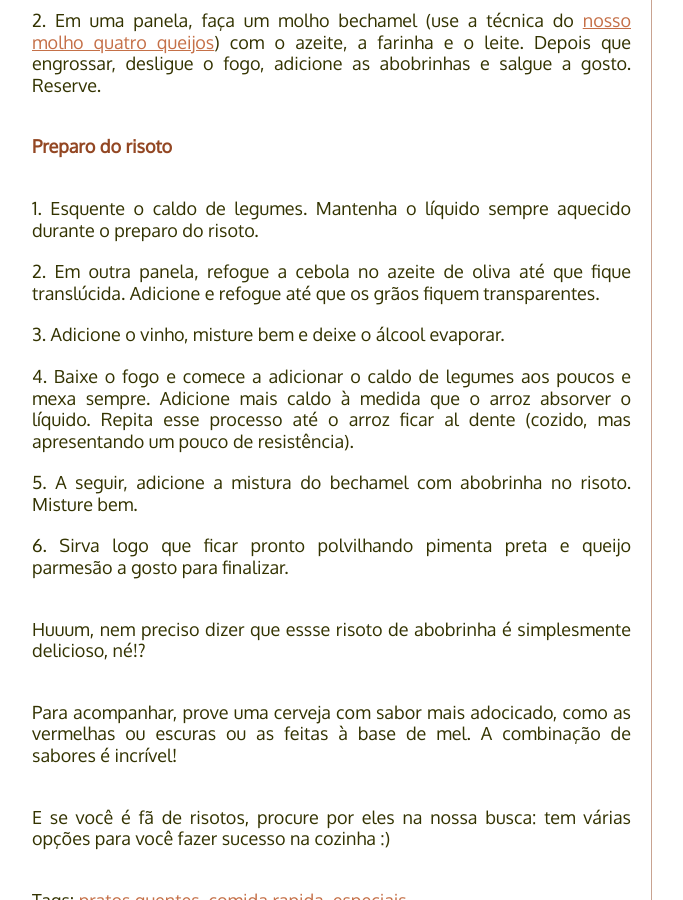
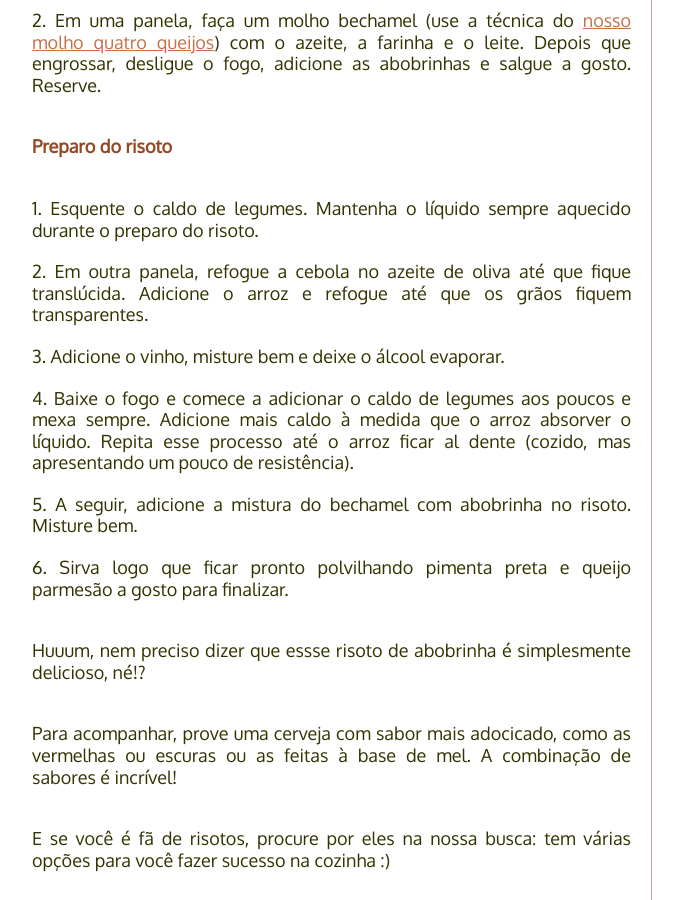
Before and after one commit to PaneladePau/paneladepau-jekyll-blog, a Jekyll site: the page built from _posts/2016-08-07-risoto-de-abobrinha.md, in a window 1280 px wide and 900 px high, scrolled down 1751 px. Shown: the whole window, without its empty margins (138-821 px from the left). Built offline with Jekyll 4.4.1, drawn with Linux system fonts in a browser that asks for light colours; nearby versions of some CDN libraries; some web fonts are replaced.

Commit message:
“update”

```diff
--- a/_posts/2016-08-07-risoto-de-abobrinha.md
+++ b/_posts/2016-08-07-risoto-de-abobrinha.md
@@ -51,7 +51,7 @@ Vamos para a cozinha?
 **Preparo do risoto**
 
 1. Esquente o caldo de legumes. Mantenha o líquido sempre aquecido durante o preparo do risoto.
-2. Em outra panela, refogue a cebola no azeite de oliva até que fique translúcida. Adicione e refogue até que os grãos fiquem transparentes.
+2. Em outra panela, refogue a cebola no azeite de oliva até que fique translúcida. Adicione o arroz e refogue até que os grãos fiquem transparentes.
 3. Adicione o vinho, misture bem e deixe o álcool evaporar.
 4. Baixe o fogo e comece a adicionar o caldo de legumes aos poucos e mexa sempre. Adicione mais caldo à medida que o arroz absorver o líquido. Repita esse processo até o arroz ficar al dente (cozido, mas apresentando um pouco de resistência).
 5. A seguir, adicione a mistura do bechamel com abobrinha no risoto. Misture bem.
```
